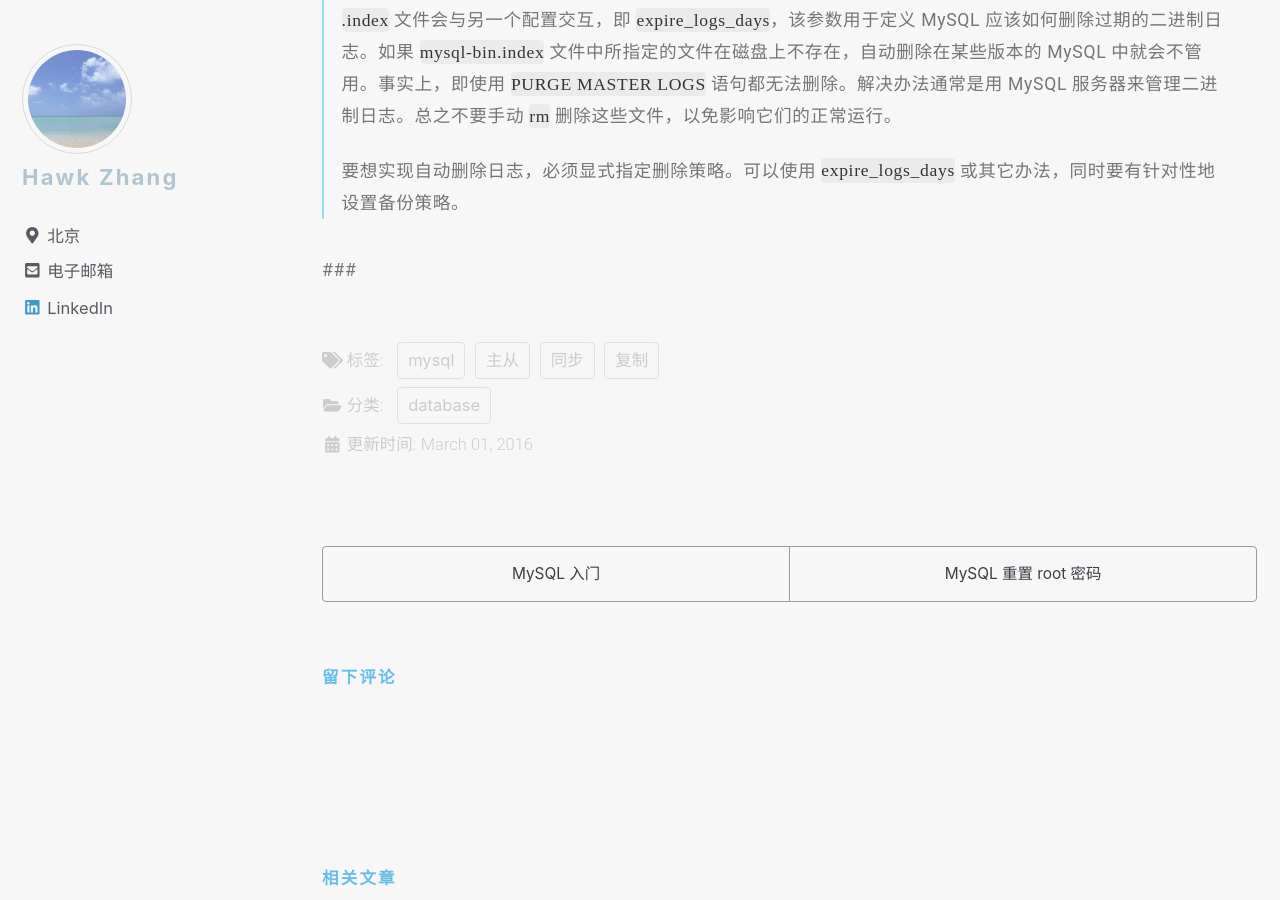
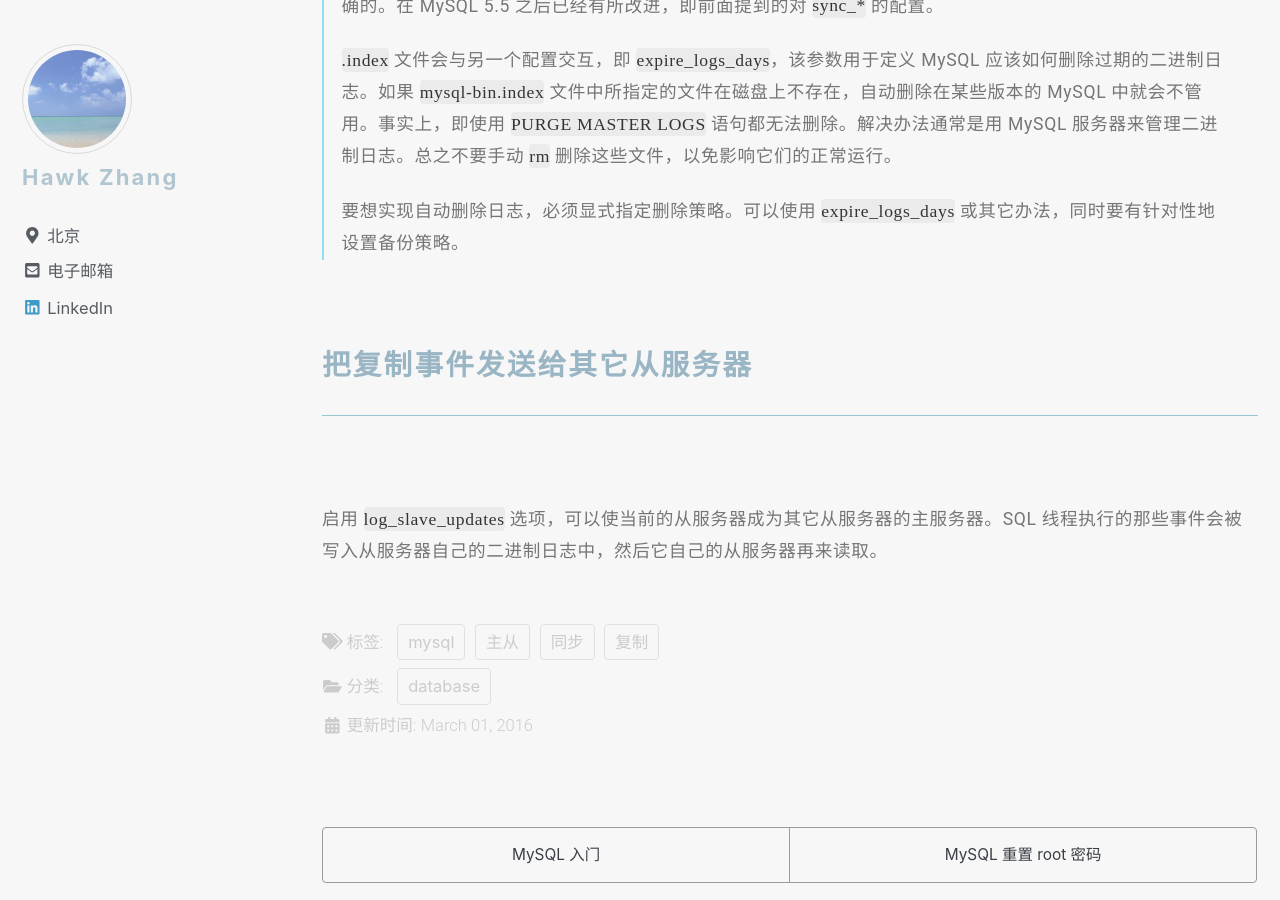
Before and after one commit to narru888/linotes_note, a Jekyll site: the page built from _posts/mysql/2016-03-01-master.slave.md, in a window 1280 px wide and 900 px high, scrolled down 23674 px. Built offline with Jekyll 4.4.1, drawn with Linux system fonts in a browser that asks for light colours; nearby versions of some CDN libraries; a script that is not in the unit is left out; comment, search, counter and statistics services are not loaded.

Commit message:
update on 2018-08-12 11:40:01 CST

```diff
--- a/_posts/mysql/2016-03-01-master.slave.md
+++ b/_posts/mysql/2016-03-01-master.slave.md
@@ -778,4 +778,6 @@ $ sudo cat /var/log/mysql/mysql-relay-bin.index
 
 
 
-###
+### 把复制事件发送给其它从服务器
+
+启用 `log_slave_updates` 选项，可以使当前的从服务器成为其它从服务器的主服务器。SQL 线程执行的那些事件会被写入从服务器自己的二进制日志中，然后它自己的从服务器再来读取。
```
